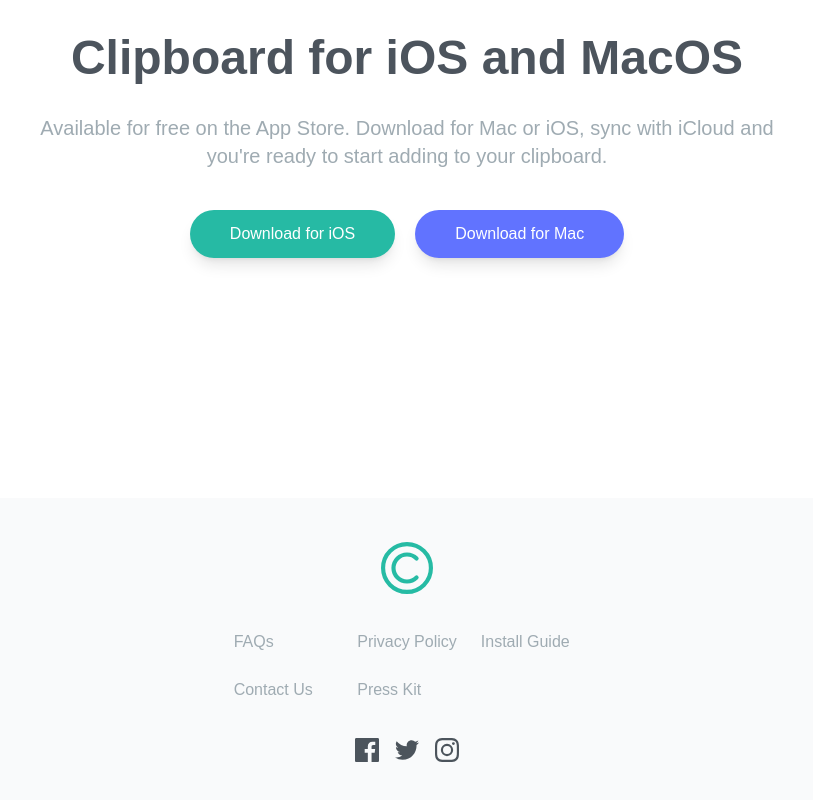
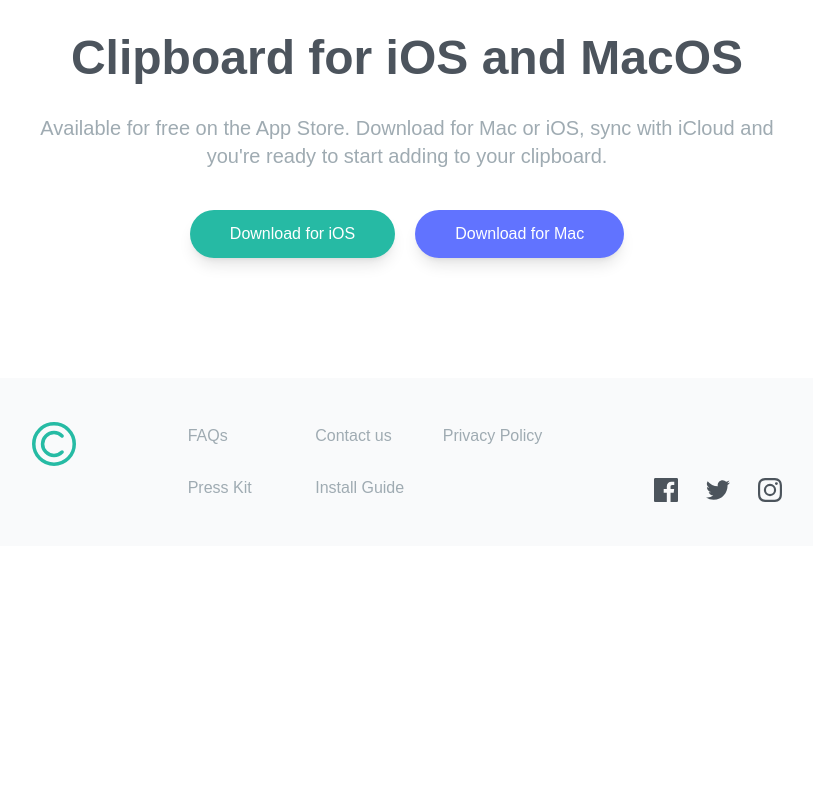
Before and after one commit to ZEU4S-Dragon/Clipboard, a website: page index.html in a window 1280 px wide. Shown: the part 2877-3677 px from the top of the page, without its empty margins (233-1046 px from the left). After the commit the page ends 3423 px from the top, so only its background shows below. Drawn offline with Linux system fonts and the light colour scheme; a web font is replaced by a local one.

Commit message:
simple change footer

```diff
--- a/index.html
+++ b/index.html
@@ -142,7 +142,7 @@
 
 
 <section id="device">
-    <div class="mx-auto max-w-5xl  px-10 text-center mt-10 mb-60 ">
+    <div class="mx-auto max-w-5xl  px-10 text-center mt-10 mb-30 ">
         <h3 class="text-4xl md:text-5xl   font-semibold md:font-bold text-[#4c545d]">Clipboard for iOS and MacOS</h3>
         <p class="text-[#9fabb2] text-xl mt-8 max-w-[80%] mx-auto">Available for free on the App Store. Download for Mac or iOS, sync with iCloud and you're ready to start adding to your clipboard.</p>
         <div class="flex flex-col md:flex-row justify-center mx-auto gap-5  mt-10">
@@ -157,25 +157,24 @@
     <div class="container bg-[#f9fafb] p-11 flex justify-center ">
 
 
-    <div class=" flex-col justify-center  md:flex md:justify-between items-center max-w-5xl mx-auto " >
+    <div class="flex flex-col md:flex-row justify-between items-center   md:space-x-28   max-w-5xl mx-auto " >
         <div class="mb-9">
-            <img class="w-13" src="./image/asset 10.svg" alt="">
+            <img class="w-11" src="./image/asset 10.svg" alt="">
         </div>
 
-        <div class="grid grid-cols-1 md:grid-cols-3  gap-6">
-            <a class="text-[#9fabb2]" href="#">FAQs</a>
-            <a class="text-[#9fabb2]" href="#">Privacy Policy</a>
-            <a class="text-[#9fabb2]" href="#">Install Guide
-            </a>
-            <a class="text-[#9fabb2]" href="#">Contact Us</a>
-            <a class="text-[#9fabb2]" href="#">Press Kit</a>
+        <div class="grid grid-cols-1 md:grid-cols-3  gap-7">
+            <a class="text-[#9fabb2] hover:text-[#26baa4]" href="#">FAQs</a>
+            <a class="text-[#9fabb2] hover:text-[#26baa4]" href="#"> Contact us</a>
+            <a class="text-[#9fabb2] hover:text-[#26baa4]" href="#">Privacy Policy </a>
+            <a class="text-[#9fabb2] hover:text-[#26baa4]" href="#">Press Kit</a>
+            <a class="text-[#9fabb2] hover:text-[#26baa4]" href="#">Install Guide</a>
 
         </div>
 
-        <div class="flex items-center gap-4 mt-9 ">
-            <img src="./image/asset 11.svg" alt="">
-            <img src="./image/asset 12.svg" alt="">
-            <img src="./image/asset 13.svg" alt="">
+        <div class="flex items-center gap-7 mt-14 ">
+            <img class="hover:bg-[#26baa4]" src="./image/asset 11.svg" alt="">
+            <img class="hover:bg-[#26baa4]" src="./image/asset 12.svg" alt="">
+            <img class="hover:bg-[#26baa4]"  src="./image/asset 13.svg" alt="">
         </div>
 
 
```
Also changed, not shown: CSS/output.css.
